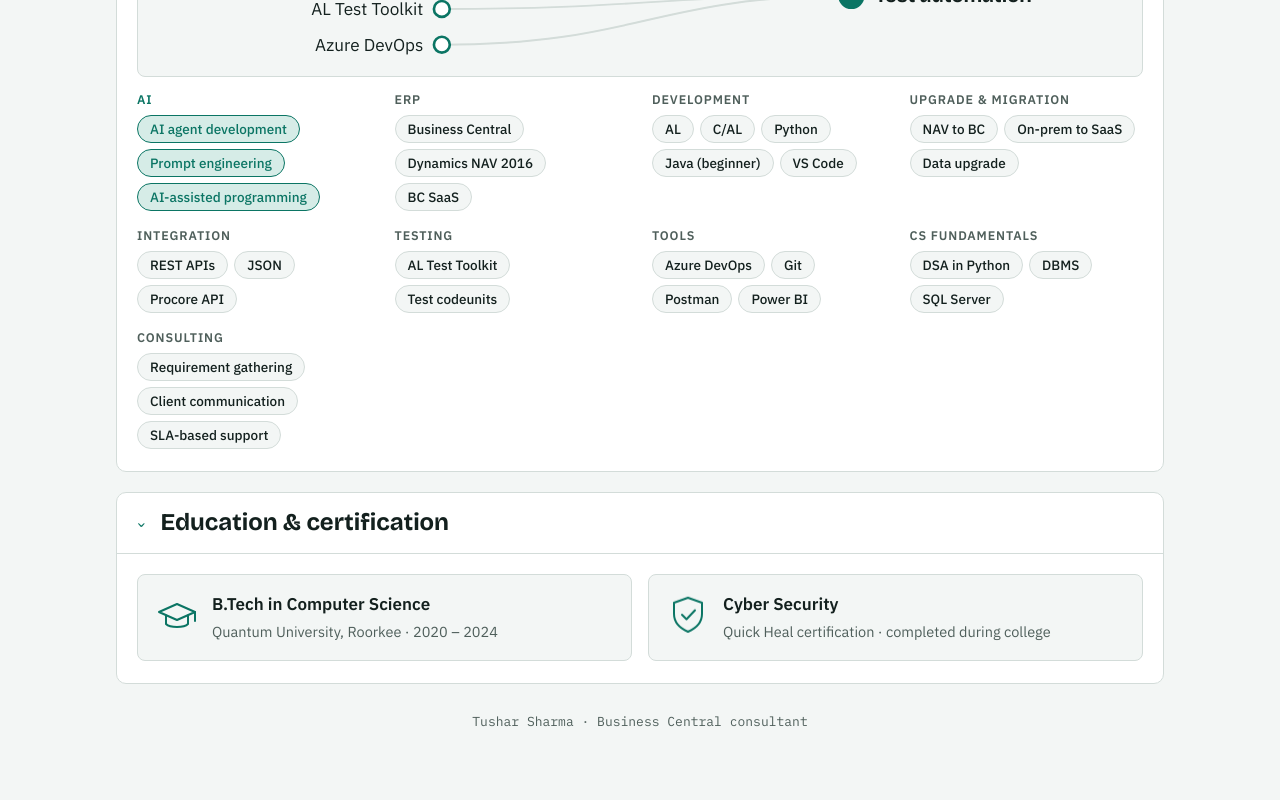
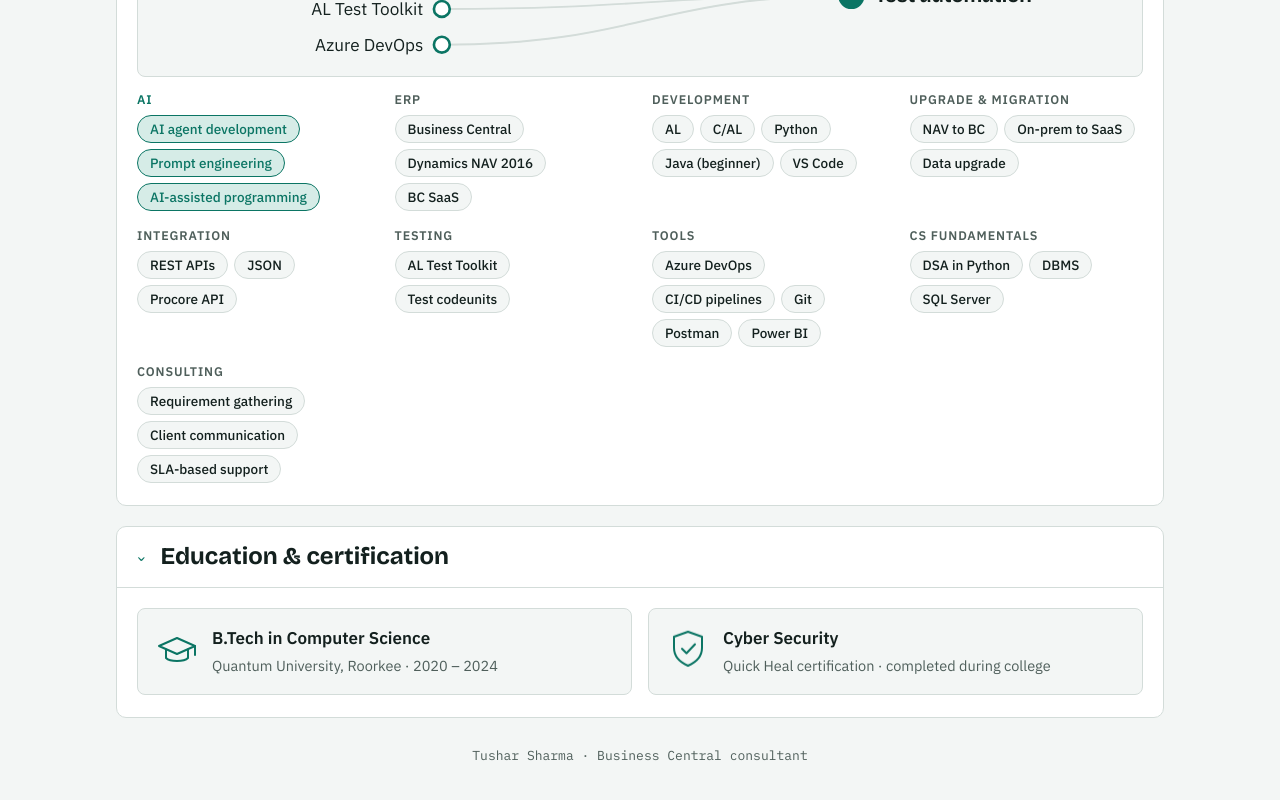
Before and after one commit to tusharsharmait50-gif/tusharsharmait50-gif.github.io, a plain HTML site: page index.html in a window 1280 px wide. Shown: the part 2633-3433 px from the top of the page. Drawn offline with nearby package versions, Linux system fonts and the light colour scheme; animation ran at ten frames a second.

Commit message:
Add CI/CD pipelines skill
Co-Authored-By: Claude Opus 5.5 <noreply@anthropic.com>

```diff
--- a/index.html
+++ b/index.html
@@ -479,6 +479,7 @@ footer { font-size: 13px; color: var(--muted-fg); font-family: var(--font-mono);
         </div></div>
         <div><h3>Tools</h3><div class="chips">
           <button class="chip" type="button" data-p="tests" aria-pressed="false">Azure DevOps</button>
+          <span class="chip">CI/CD pipelines</span>
           <span class="chip">Git</span>
           <button class="chip" type="button" data-p="procore" aria-pressed="false">Postman</button>
           <span class="chip">Power BI</span>
```
